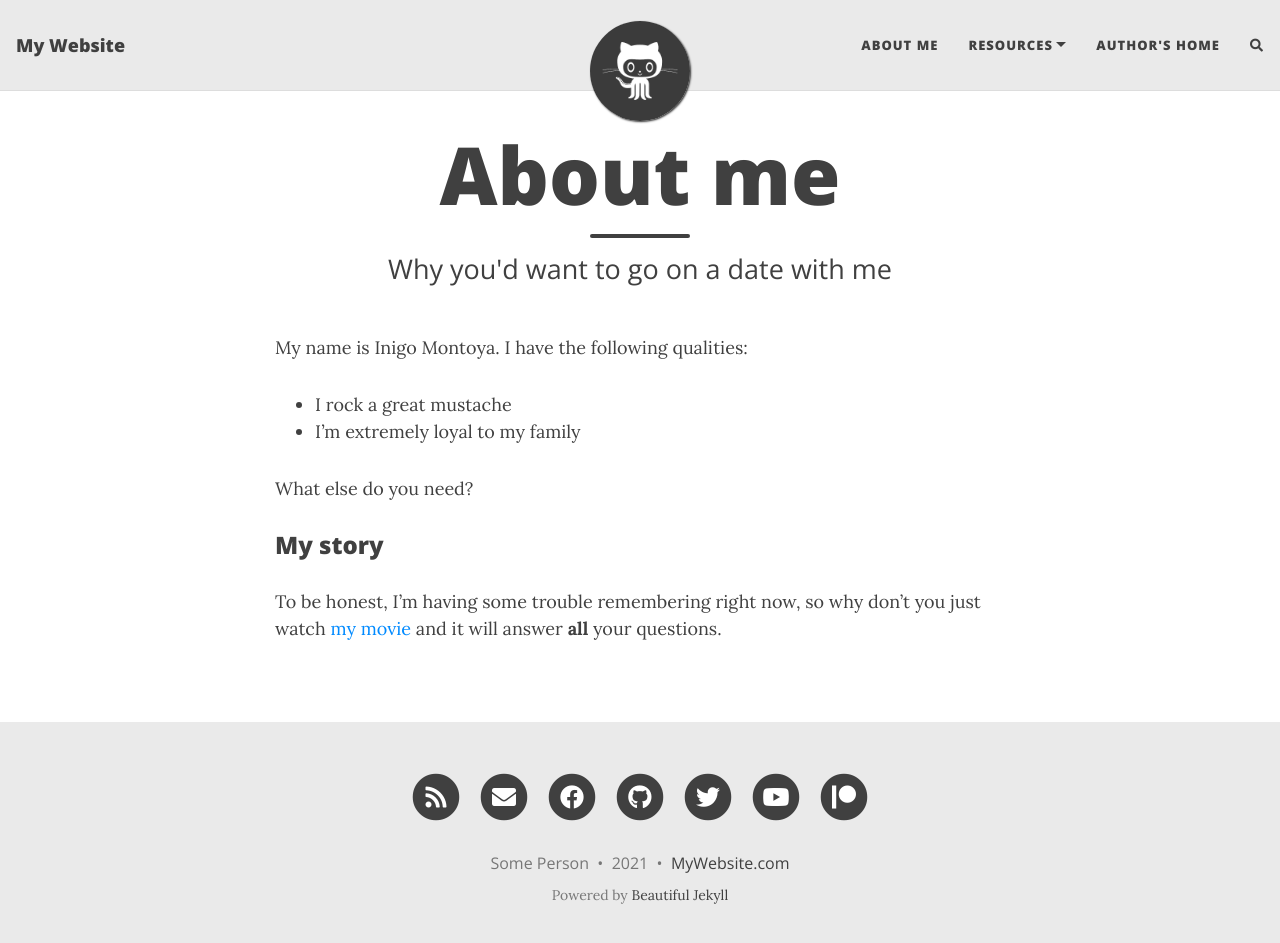
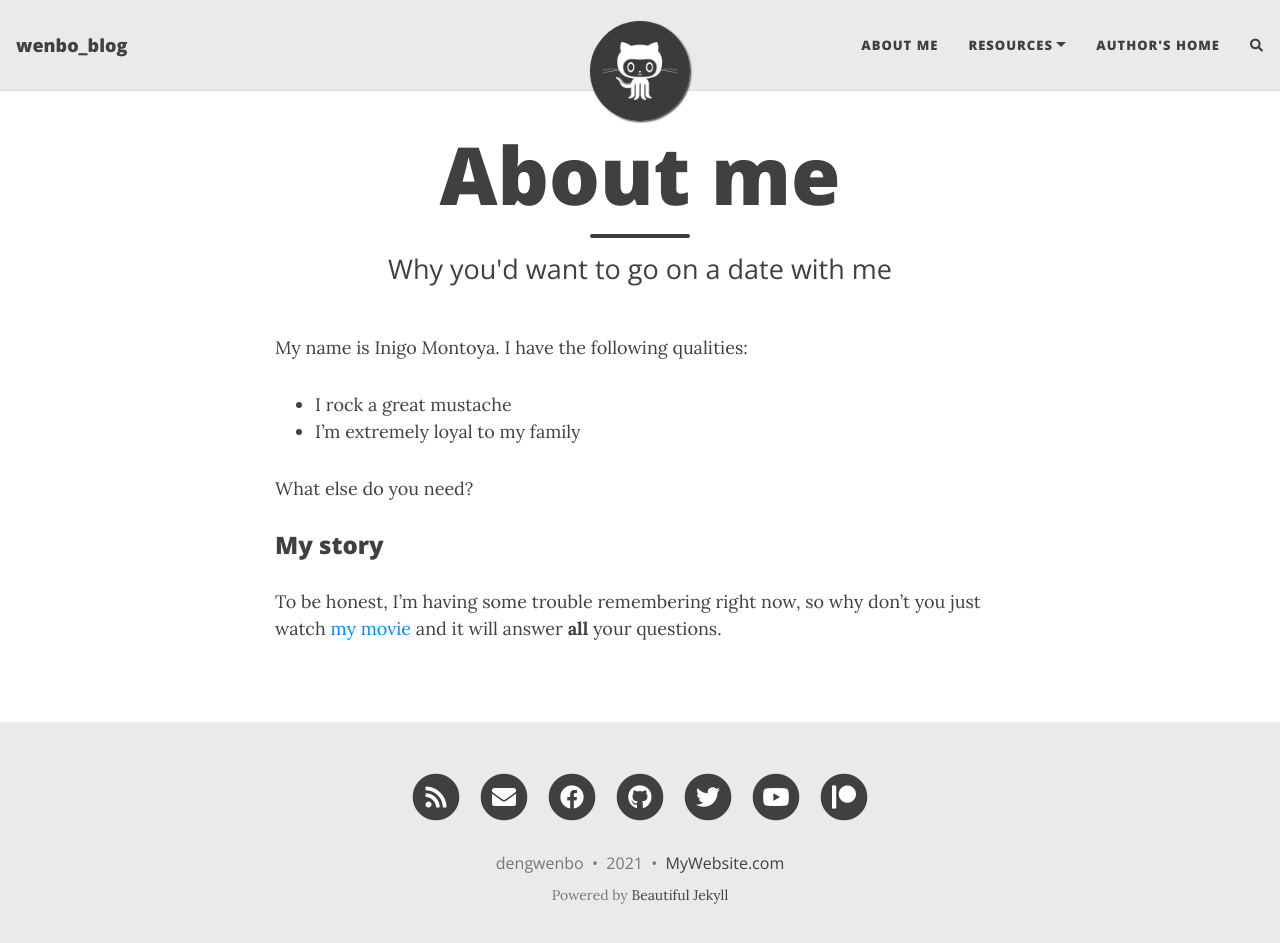
Before and after one commit to dengwenbo6/dengwenbo6.github.io, a Jekyll site: the page built from aboutme.md, in a window 1280 px wide and 956 px high. Shown: the top 943 px of the window. Built offline with Jekyll 4.4.1, drawn with Linux system fonts in a browser that asks for light colours; nearby versions of some CDN libraries; comment, search, counter and statistics services are not loaded.

Commit message:
Update _config.yml

```diff
--- a/_config.yml
+++ b/_config.yml
@@ -6,10 +6,10 @@
 # --- Required options --- #
 
 # Name of website
-title: My Website
+title: wenbo_blog
 
 # Your name to show in the footer
-author: Some Person
+author: dengwenbo
 
 # --- List of links in the navigation bar --- #
 
```
